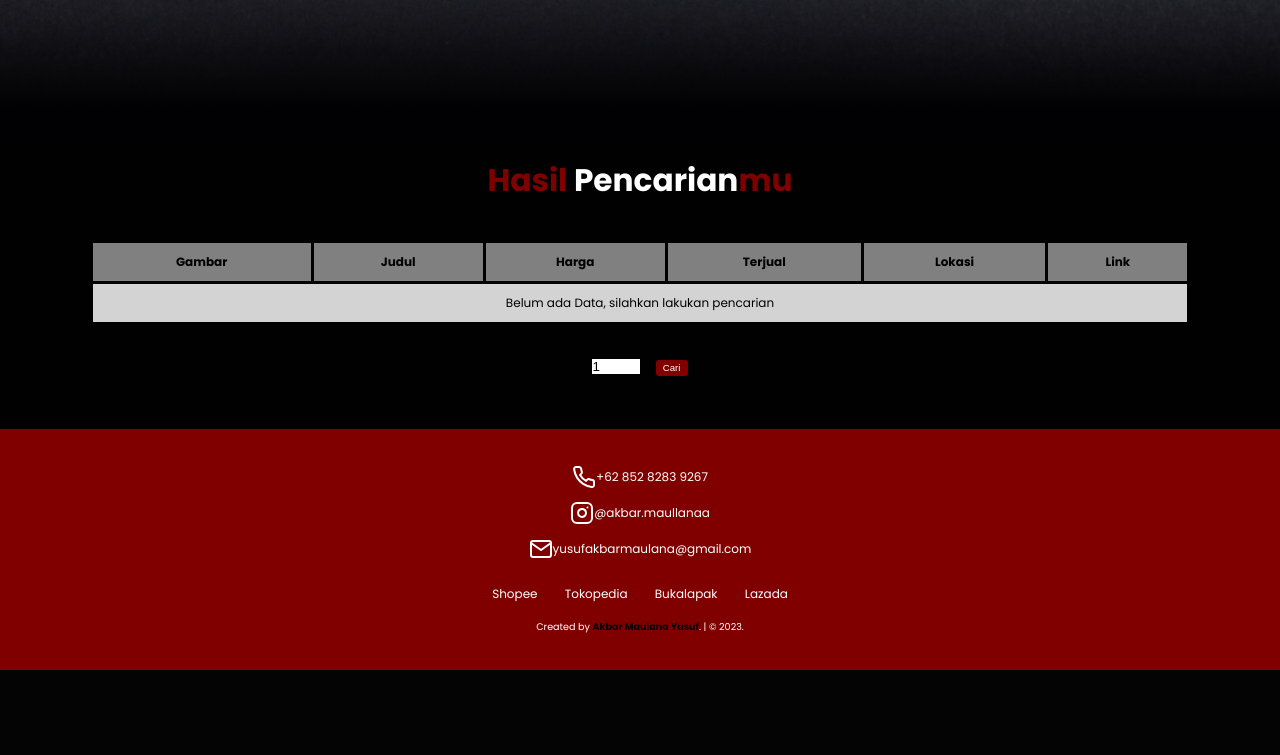
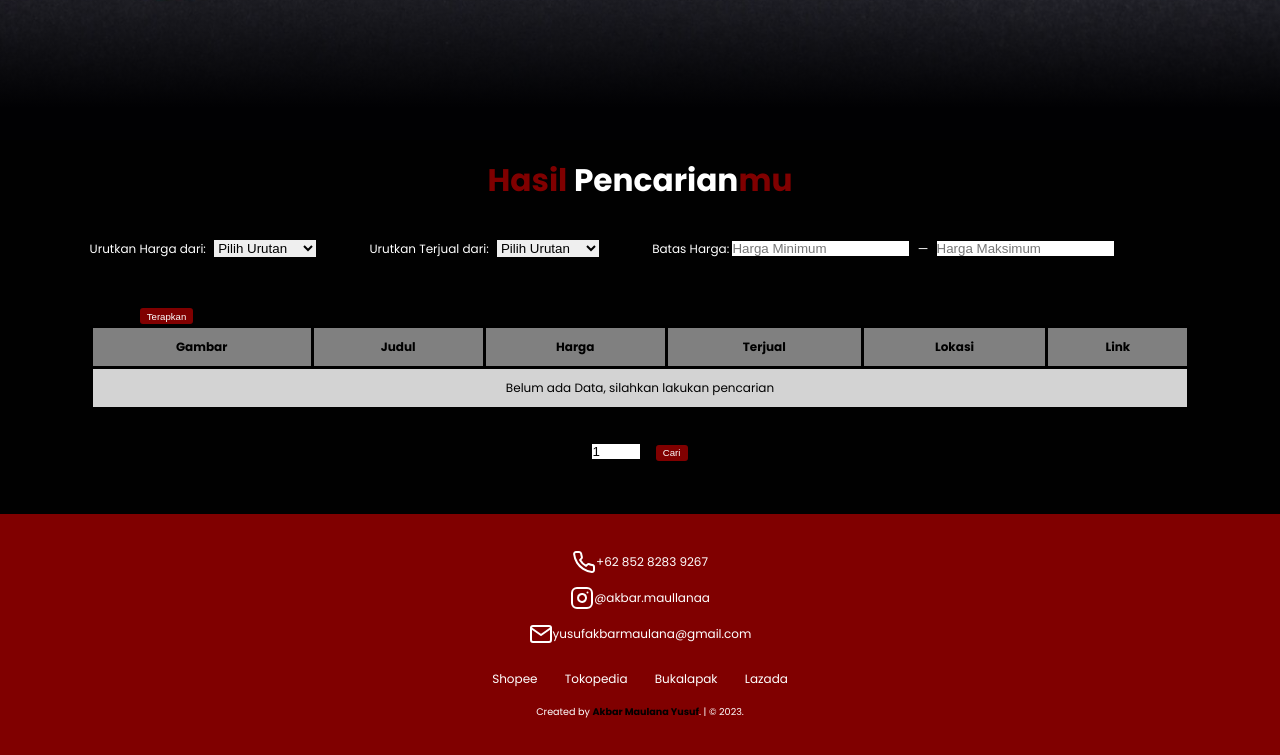
Before and after one commit to IBlackCityI/scraping_python, a Flask app: template templates/index.html in a window 1280 px wide. Shown: the part 660-1415 px from the top of the page. Before the commit the page ends 1330 px from the top, so only its background shows below. Run offline with Flask 3, Linux system fonts and the light colour scheme; the template is opened without the code that fills it, so the values that code supplies are empty.

Commit message:
Add(Filter)

```diff
--- a/home.py
+++ b/home.py
@@ -52,20 +52,39 @@ def search_product():
             else:
                 sold = "RANDOM()"
 
-        if "sort_by" in request.args and "sold_by" in request.args:
+        if "min_price" in request.args and "max_price" in request.args:
+            minPrice = request.args["min_price"]
+            maxPrice = request.args["max_price"]
 
-            data = run_query(f"SELECT * FROM product ORDER BY {sort},{sold};")
+            filterPrice = f"WHERE price >= {minPrice} AND price <= {maxPrice}"
+
+        elif "min_price" in request.args and "max_price" not in request.args:
+            minPrice = request.args["min_price"]
+
+            filterPrice = f"WHERE price >= {minPrice}"
+
+        elif "min_price" not in request.args and "max_price" in request.args:
+            maxPrice = request.args["max_price"]
+
+            filterPrice = f"WHERE price <= {maxPrice}"
+
+        else:
+            filterPrice = ""
+
+        if "sort_by" in request.args and "sold_by" in request.args and "min_price" in request.args and "max_price" in request.args:
+
+            data = run_query(f"SELECT * FROM product {filterPrice} ORDER BY {sort},{sold};")
 
         elif "sort_by" in request.args and "sold_by" not in request.args:
 
-            data = run_query(f"SELECT * FROM product ORDER BY {sort};")
+            data = run_query(f"SELECT * FROM product {filterPrice} ORDER BY {sort};")
 
         elif "sort_by" not in request.args and "sold_by" in request.args:
 
-            data = run_query(f"SELECT * FROM product ORDER BY {sold};")
+            data = run_query(f"SELECT * FROM product {filterPrice} ORDER BY {sold};")
         else:
 
-            data = run_query(f"SELECT * FROM product ORDER BY RANDOM();")
+            data = run_query(f"SELECT * FROM product {filterPrice} ORDER BY RANDOM();")
 
         message = "Get Product Success"
 
@@ -117,6 +136,7 @@ def search_product():
                 run_query("DELETE FROM product;", commit=True)
 
             # SCRAPING
+
                 opsi = webdriver.ChromeOptions()
                 opsi.add_experimental_option('excludeSwitches', ['enable-logging'])
                 opsi.add_argument(r"--user-data-dir=C:\Users\Asus\AppData\Local\Google\Chrome\User Data") #e.g. C:\Users\You\AppData\Local\Google\Chrome\User Data
@@ -124,17 +144,21 @@ def search_product():
 
                 # opsi.add_argument('--headless')
                 # opsi.add_argument('--incognito')
+                opsi.add_argument("--disable-blink-features=AutomationControlled")
+                opsi.add_experimental_option("useAutomationExtension", False)
 
                 opsi.add_argument("disable-infobars")
                 opsi.add_argument("--disable-extensions")
                 opsi.add_argument('--no-sandbox')
                 opsi.add_argument('--disable-dev-shm-usage')
                 opsi.add_argument('--disable-gpu')
-                opsi.add_argument('--start-maximized')
+                # opsi.add_argument('--start-maximized')
                 opsi.add_experimental_option("detach", True)
 
                 servis = Service('chromedriver.exe')
                 driver = webdriver.Chrome(service=servis, options=opsi)
+
+                driver.execute_script("Object.defineProperty(navigator, 'webdriver', {get: () => undefined})")
 
                 url_shopee = f"https://shopee.co.id/search?keyword={keyword}&page={page-1}"
                 url_tokped = f"https://www.tokopedia.com/search?q={keyword}&page={page}"
--- a/static/css/style.css
+++ b/static/css/style.css
@@ -178,6 +178,45 @@ body {
   margin-left: 1rem; /* Mengatur jarak antara input dan tombol */
   cursor: pointer;
 }
+
+/* Filter */
+
+.filter label {
+  margin-bottom: 50px;
+}
+
+.filter select {
+  margin-bottom: 50px;
+  margin-left: 5px;
+}
+
+.filter .filterSold,
+.filter .rangePrice {
+  margin-left: 50px;
+}
+
+.filter .dash {
+  margin-left: 5px;
+  margin-right: 5px;
+}
+
+.dash::after {
+  content: "—"; /* Use an em dash or another character for a longer dash */
+  display: inline-block;
+}
+
+.filter .filter-button {
+  padding: 0.2rem 0.6rem; /* Menambahkan lebar dan tinggi tombol */
+  font-size: 0.8rem;
+  color: #fff;
+  background-color: var(--primary);
+  border: none;
+  border-radius: 3px;
+  margin-left: 50px; /* Mengatur jarak antara input dan tombol */
+  cursor: pointer;
+}
+
+/* Filter */
 
 /* Tabel */
 
--- a/static/js/script.js
+++ b/static/js/script.js
@@ -1,3 +1,6 @@
+// Call the initialization function when the page loads
+initializeInputFields();
+
 // Toggle class active
 
 const navbarNav = document.querySelector(".navbar-nav");
@@ -16,9 +19,44 @@ document.addEventListener("click", function (e) {
 });
 
 function submitForm() {
-  const keyword = document.getElementById("search-bar").value;
+  const keyword = document.getElementById("search-bar").value.trim();
   const page = document.getElementById("page").value;
-  const url = `/home?keyword=${keyword}&page=${page}`;
+
+  // Remove "Rp" from min_price and max_price
+  const min_price = document
+    .getElementById("minPrice")
+    .value.replace(/Rp/g, "")
+    .replace(/,/g, "");
+  const max_price = document
+    .getElementById("maxPrice")
+    .value.replace(/Rp/g, "")
+    .replace(/,/g, "");
+
+  // Check if the keyword input is empty
+  if (!keyword) {
+    alert("Silahkan Masukkan Nama Produk yang ingin Dicari");
+    return;
+  }
+
+  // Ensure that "page" is a valid number and not starting with "0"
+  if (!/^[1-9]\d*$/.test(page)) {
+    alert("Halaman yang Dituju harus lebih dari 0");
+    return;
+  }
+
+  // Construct the URL with parameters based on input values
+  const params = [`keyword=${keyword}`, `page=${page}`];
+  if (min_price) {
+    params.push(`min_price=${min_price}`);
+  }
+  if (max_price) {
+    params.push(`max_price=${max_price}`);
+  }
+
+  const url = `/home?${params.join("&")}`;
+
+  // Redirect to the new URL
+  window.location.href = url;
 
   fetch(url, {
     method: "POST",
@@ -32,35 +70,47 @@ function submitForm() {
     });
 }
 
-// Table Body
-function updateTable(data) {
-  const tbody = document.querySelector("table tbody");
+function submitFilter() {
+  const keyword = document.getElementById("search-bar").value;
+  const page = document.getElementById("page").value;
 
-  // Clear the existing tbody content
-  tbody.innerHTML = "";
+  let url = `/home?keyword=${keyword}&page=${page}`;
+  const sort_by = document.getElementById("filterPrice").value;
+  const sold_by = document.getElementById("filterSold").value;
 
-  if (data.length === 0) {
-    // Handle the case when no data is available
-    const noDataRow = document.createElement("tr");
-    noDataRow.innerHTML = '<td colspan="6">No data available</td>';
-    tbody.appendChild(noDataRow);
-  } else {
-    // Loop through the response data and create table rows
-    data.forEach((item) => {
-      const row = document.createElement("tr");
-      row.innerHTML = `
-        <td><img src="${item.image}" alt="Product Image"></td>
-        <td>${item.title}</td>
-        <td>${item.price}</td>
-        <td>${item.sold}</td>
-        <td>${item.location}</td>
-        <td><a href="${item.link}" target="_blank">View Product</a></td>
-      `;
+  // Remove "Rp" from min_price and max_price, and also remove dots and commas
+  const min_price = document
+    .getElementById("minPrice")
+    .value.replace(/[Rp,.]/g, "");
 
-      // Append the row to the tbody
-      tbody.appendChild(row);
-    });
+  const max_price = document
+    .getElementById("maxPrice")
+    .value.replace(/[Rp,.]/g, "");
+
+  // Add min_price and max_price to the URL if they are not empty and max_price is not greater than min_price
+  if (min_price) {
+    url += `&min_price=${min_price}`;
   }
+
+  if (max_price) {
+    if (!min_price || parseFloat(max_price) <= parseFloat(min_price)) {
+      // Max price should not be greater than min price
+      alert("Harga Maksimum harus lebih tinggi dari Harga Minimum");
+      return;
+    }
+    url += `&max_price=${max_price}`;
+  }
+
+  if (sort_by) {
+    url += `&sort_by=${sort_by}`;
+  }
+
+  if (sold_by) {
+    url += `&sold_by=${sold_by}`;
+  }
+
+  // Redirect to the new URL
+  window.location.href = url;
 }
 
 // Add Comma Every 3 Digits of Price
@@ -73,3 +123,72 @@ priceElements.forEach(function (element) {
 
   element.textContent = "Rp" + formattedPrice;
 });
+
+function formatPriceInput(input) {
+  let value = input.value.replace(/[^0-9]/g, "");
+
+  // Remove leading zeros and dots
+  value = value.replace(/^0+/, "").replace(/^\,+/, "");
+
+  // Split the value by the decimal point
+  const parts = value.split(".");
+  const integerPart = parts[0];
+
+  // Add a comma (or other separator) as a thousands separator
+  const formattedIntegerPart = integerPart.replace(
+    /\B(?=(\d{3})+(?!\d))/g,
+    "."
+  );
+
+  // Reconstruct the formatted value with the decimal part
+  if (parts.length > 1) {
+    value = formattedIntegerPart + "." + parts[1];
+  } else {
+    value = formattedIntegerPart;
+  }
+
+  // Check if the input field is empty
+  if (input.value.trim() === "") {
+    input.value = ""; // Set to an empty string if empty
+  } else if (input.value === "Rp") {
+    input.value = ""; // Set to an empty string if it only contains "RP"
+  } else {
+    input.value = "Rp" + value;
+  }
+}
+
+// Function to get URL parameters by name
+function getParameterByName(name, url) {
+  if (!url) url = window.location.href;
+  name = name.replace(/[\[\]]/g, "\\$&");
+  var regex = new RegExp("[?&]" + name + "(=([^&#]*)|&|#|$)"),
+    results = regex.exec(url);
+  if (!results) return null;
+  if (!results[2]) return "";
+  return decodeURIComponent(results[2].replace(/\+/g, " "));
+}
+
+// Function to initialize the input fields and select dropdowns from URL parameters
+function initializeInputFields() {
+  const keyword = getParameterByName("keyword");
+  const minPrice = getParameterByName("min_price");
+  const maxPrice = getParameterByName("max_price");
+  const page = getParameterByName("page");
+  const filterPrice = getParameterByName("sort_by");
+  const filterSold = getParameterByName("sold_by");
+
+  document.getElementById("search-bar").value = keyword || "";
+  document.getElementById("minPrice").value = minPrice ? "Rp" + minPrice : "";
+  document.getElementById("maxPrice").value = maxPrice ? "Rp" + maxPrice : "";
+  document.getElementById("page").value = page || "1";
+
+  const filterPriceSelect = document.getElementById("filterPrice");
+  if (filterPrice) {
+    filterPriceSelect.value = filterPrice;
+  }
+
+  const filterSoldSelect = document.getElementById("filterSold");
+  if (filterSold) {
+    filterSoldSelect.value = filterSold;
+  }
+}
--- a/templates/index.html
+++ b/templates/index.html
@@ -64,6 +64,35 @@
     <section id="tabel" class="tabel">
 
       <h2><span>Hasil</span> Pencarian<span>mu</span></h2>
+
+      <!-- Filter -->
+
+      <div class="filter">
+        <label class="filterPrice" for="filterPrice">Urutkan Harga dari:</label>
+          <select name="filterPrice" id="filterPrice" required>
+            <option value="" disabled selected>Pilih Urutan</option>
+            <option value="highest">Tertinggi</option>
+            <option value="lowest">Terendah</option>
+            <option value="">Tidak Memilih</option>
+          </select>
+
+        <label class="filterSold" for="filterSold">Urutkan Terjual dari:</label>
+          <select name="filterSold" id="filterSold" required>
+            <option value="" disabled selected>Pilih Urutan</option>
+            <option value="highest">Tertinggi</option>
+            <option value="lowest">Terendah</option>
+            <option value="">Tidak Memilih</option>
+          </select>
+
+        <label class="rangePrice" for="rangePrice">Batas Harga:</label>
+        <input class="minPrice" type="text" id="minPrice" name="minPrice" placeholder="Harga Minimum" oninput="formatPriceInput(this)" />
+
+        <label class="dash" for="dash"></label>
+
+        <input class="maxPrice" type="text" id="maxPrice" name="maxPrice" placeholder="Harga Maksimum" oninput="formatPriceInput(this)" />
+
+      <button class="filter-button" onclick="submitFilter()">Terapkan</button>
+      </div>
 
       <div class="table-container">
         <table class="table" id="productTable">
@@ -139,13 +168,13 @@
     <!-- Footer start -->
     <footer id="footer">
       <div class="socials">
-        <a href="wa.me/085282839267"
+        <a href="https://wa.me/085282839267"
           ><i data-feather="phone"></i> +62 852 8283 9267</a
         >
         <a href="https://www.instagram.com/akbar.maullanaa"
           ><i data-feather="instagram"></i> @akbar.maullanaa</a
         >
-        <a href="#"><i data-feather="mail"></i> yusufakbarmaulana@gmail.com</a>
+        <a href="mailto:yusufakbarmaulana@gmail.com"><i data-feather="mail"></i> yusufakbarmaulana@gmail.com</a>
       </div>
 
       <div class="links">
```
Also changed, not shown: scrapingdb.db, 1 other file.
